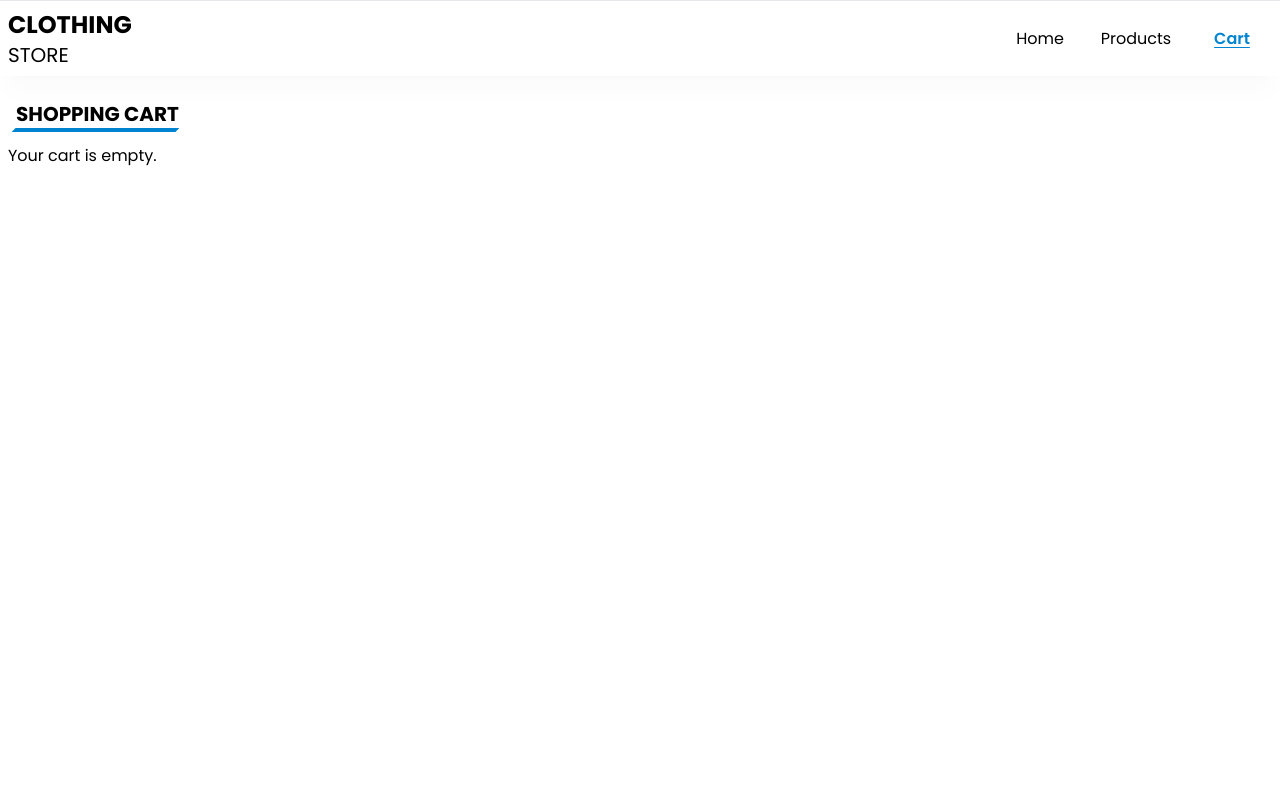
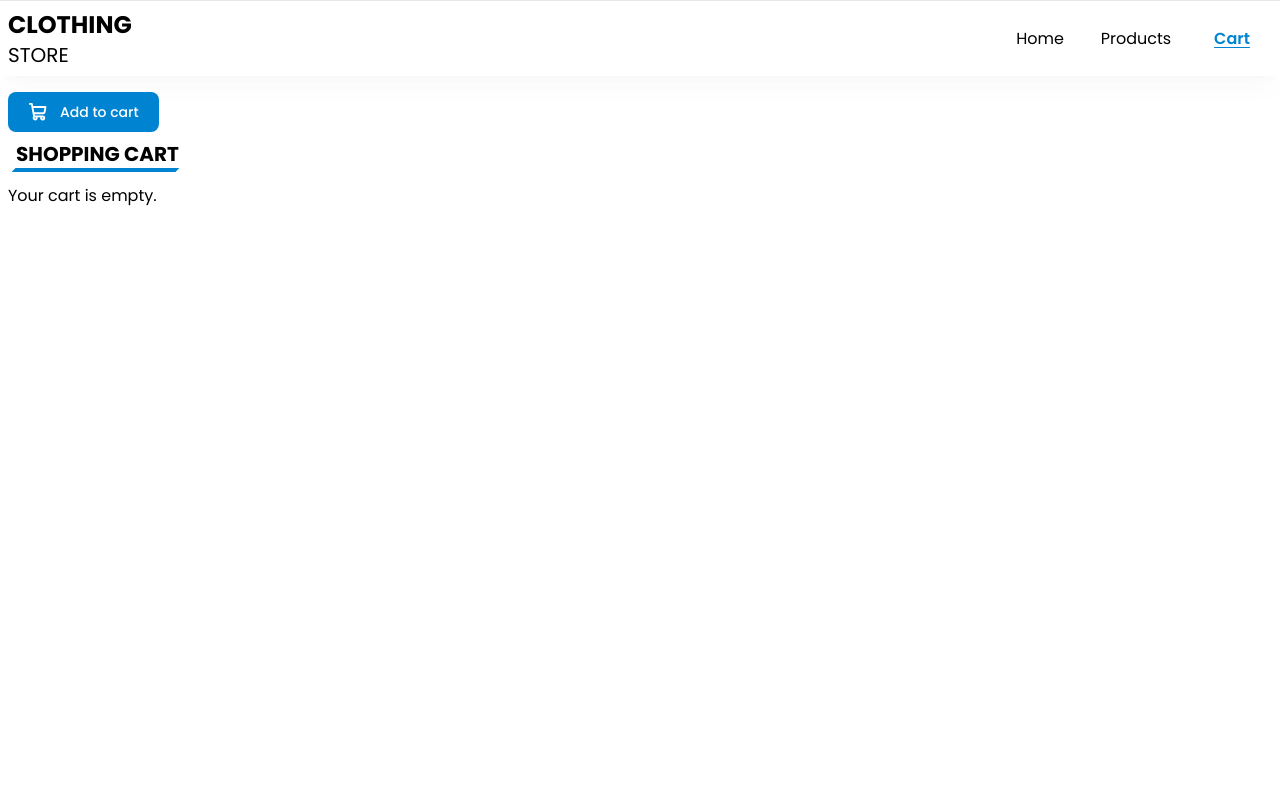
Before and after one commit to dcrnek1/react-shopping-cart, a React (Vite) app: page /cart in a window 1280 px wide. Shown: the top 800 px of the page. Built offline with nearby package versions, Linux system fonts and the light colour scheme.

Commit message:
toast messages upon adding/removing products from cart

```diff
--- a/package.json
+++ b/package.json
@@ -4,7 +4,7 @@
   "version": "0.0.0",
   "type": "module",
   "scripts": {
-    "dev": "vite --host",
+    "dev": "vite",
     "build": "vite build",
     "lint": "eslint .",
     "preview": "vite preview"
@@ -16,7 +16,9 @@
     "react": "^19.1.0",
     "react-dom": "^19.1.0",
     "react-router-dom": "^7.6.1",
-    "tailwindcss": "^4.1.8"
+    "sonner": "^2.0.5",
+    "tailwindcss": "^4.1.8",
+    "vaul": "^1.1.2"
   },
   "devDependencies": {
     "@eslint/js": "^9.25.0",
--- a/src/components/Footer.jsx
+++ b/src/components/Footer.jsx
@@ -1,7 +1,7 @@
 export default function Footer() {
   return (
-    <footer className="bg-gray-50 border-t-1 border-gray-200 px-4 py-7 mt-10 mb-16 sm:mb-0">
-      <div className="w-full mx-auto max-w-screen-xl flex flex-row items-center justify-between">
+    <footer className="bg-gray-50 border-t-1 w-screen border-gray-200 px-4 py-7 mt-10 mb-16 sm:mb-0">
+      <div className="w-full mx-auto max-w-7xl flex flex-row items-center justify-between">
         <span className="text-sm sm:text-base text-gray-500 sm:text-center">
           © 2025{" "}
           All Rights Reserved.
--- a/src/components/ProductCard.jsx
+++ b/src/components/ProductCard.jsx
@@ -2,6 +2,7 @@ import { ShoppingCartSimpleIcon } from "@phosphor-icons/react";
 import SmartImage from "../utils/SmartImage";
 import { useCartContext } from "../contexts/cartContext";
 import { Link } from "react-router-dom";
+import { toast } from "sonner";
 
 export default function ProductCard({ product }) {
   const { addToCart } = useCartContext();
--- /dev/null
+++ b/src/components/addToCartDrawer.jsx
@@ -0,0 +1,29 @@
+import { ShoppingCartIcon } from '@phosphor-icons/react';
+import { Drawer } from 'vaul';
+
+export default function VaulDrawer(product) {
+    const { addToCart, cart  } = product; // Assuming addToCart is passed as a prop
+    return (
+        <Drawer.Root>
+            <Drawer.Trigger className="">
+                <button
+                  onClick={() => addToCart(product)}
+                  className="text-white transition-colors mt-0 sm:mt-0 bg-primary hover:bg-primary/70 focus:ring-4 focus:ring-primary-300 font-medium rounded-lg text-sm px-5 py-2.5 focus:outline-none flex items-center gap-3 justify-center"
+                >
+                  <ShoppingCartIcon size={20} weight="bold" />
+                  Add to cart
+                </button>
+            </Drawer.Trigger>
+            <Drawer.Portal>
+                <Drawer.Overlay className="fixed inset-0 bg-black/40 z-100" />
+                <Drawer.Content className="bg-gray-100 flex flex-col rounded-t-[10px] mt-24 h-fit fixed bottom-0 left-0 right-0 outline-none z-100">
+                    <div className="p-4 bg-white rounded-t-[10px] flex-1">
+                        <div className="mx-auto w-12 h-1.5 flex-shrink-0 rounded-full bg-gray-300 mb-8"> </div>
+                        <div>Test</div>
+                        <div>Test</div>
+                    </div>
+                </Drawer.Content>
+            </Drawer.Portal>
+        </Drawer.Root>
+    );
+}
--- a/src/contexts/cartContext.jsx
+++ b/src/contexts/cartContext.jsx
@@ -1,4 +1,5 @@
 import { createContext, useContext, useState } from "react";
+import { toast } from "sonner";
 const CartContext = createContext();
 export function useCartContext() { return useContext(CartContext); }
 
@@ -6,46 +7,69 @@ export function useCartContext() { return useContext(CartContext); }
 export function CartProvider({ children }) {
   const [cart, setCart] = useState({});
 
-  function addToCart(product) {
+  function addToCart(product, quantity = 1) {
+    let toastMessage = "";
+    let newQuantity = 0;
+    if (cart[product.id] && cart[product.id].quantity + quantity > 25) {
+      toast.error("You cannot add more than 25 items of the same product to your cart.");
+      return;
+    }
     setCart((prev) => {
       const newCart = { ...prev };
       if (newCart[product.id]) {
-        newCart[product.id] = { ...newCart[product.id], quantity: newCart[product.id].quantity + 1 };
+        newCart[product.id] = { ...newCart[product.id], quantity: newCart[product.id].quantity + quantity };
+        newQuantity = newCart[product.id].quantity;
+        toastMessage = `${product.title} quantity updated to ${newCart[product.id].quantity}.`;
       } else {
-        newCart[product.id] = { ...product, quantity: 1 };
+        newCart[product.id] = { ...product, quantity: quantity };
+        toastMessage = `${product.title} has been added to your cart.`;
       }
       return newCart;
     });
+    toast.success(toastMessage);
   }
 
-  function removeCartItem (productId) {
+  function removeCartItem(productId) {
+    let toastMessage = "";
     setCart((prev) => {
       const newCart = { ...prev };
       if (newCart[productId]) {
         delete newCart[productId];
+        toastMessage = `Item has been removed from your cart.`;
       }
       return newCart;
     });
+    toast.warning(toastMessage);
   }
 
   function addQuantity(productId) {
+    if (cart[productId] && cart[productId].quantity >= 25) {
+      toast.error("You cannot add more than 25 items of the same product to your cart.");
+      return;
+    }
     setCart((prev) => {
       const newCart = { ...prev };
       if (newCart[productId] && newCart[productId].quantity < 25) {
-        newCart[productId] = {...newCart[productId], quantity: newCart[productId].quantity + 1};
+        newCart[productId] = { ...newCart[productId], quantity: newCart[productId].quantity + 1 };
       }
       return newCart;
     });
   }
 
   function substractQuantity(productId) {
+    if (cart[productId] && cart[productId].quantity <= 1) {
+      toast.error("You cannot have less than 1 item of the same product in your cart. Remove the item instead.");
+      return;
+    }
     setCart((prev) => {
       const newCart = { ...prev };
       if (newCart[productId] && newCart[productId].quantity > 1) {
-        newCart[productId] = {...newCart[productId], quantity: newCart[productId].quantity - 1};
+        newCart[productId] = { ...newCart[productId], quantity: newCart[productId].quantity - 1 };
       }
       return newCart;
     });
+
+    toastMessage.show && toast.error(toastMessage.text);
   }
 
 
--- a/src/index.css
+++ b/src/index.css
@@ -21,3 +21,7 @@ html {
   font-variation-settings:
     "wdth" 100;
 }
+
+body, html {
+  overflow-x: hidden !important;
+}
--- a/src/layouts/AppLayout.jsx
+++ b/src/layouts/AppLayout.jsx
@@ -3,6 +3,8 @@ import Navigation from "../components/Navigation";
 import Footer from "../components/Footer";
 import { FiltersProvider } from "../contexts/filterContext";
 import { CartProvider } from "../contexts/cartContext";
+import { Toaster } from "sonner";
+import { CheckCircleIcon, ExclamationMarkIcon } from "@phosphor-icons/react";
 
 export default function AppLayout() {
   return (
@@ -10,7 +12,13 @@ export default function AppLayout() {
       <FiltersProvider>
         <CartProvider>
           <Navigation />
-          <main className="sm:pb-0 flex flex-col min-h-screen">
+          <main className="sm:pb-0 flex flex-col w-screen min-h-screen">
+
+            <Toaster visibleToasts={9} position="top-center" icons={{
+              success: <CheckCircleIcon weight="fill" size={20} className="text-green-500" />,
+              warning: <ExclamationMarkIcon weight="fill" size={20} className="text-yellow-500" />,
+              error: <ExclamationMarkIcon weight="fill" size={20} className="text-red-500" />
+            }} duration={3000} swipeDirections={['top', 'left', 'right']} />
             <Outlet />
             <ScrollRestoration />
           </main>
--- a/src/pages/CartPage.jsx
+++ b/src/pages/CartPage.jsx
@@ -2,6 +2,8 @@ import { XIcon } from "@phosphor-icons/react";
 import { useCartContext } from "../contexts/cartContext";
 import LazyImage from "../utils/SmartImage";
 import { Link } from "react-router-dom";
+import { toast } from "sonner";
+import VaulDrawer from "../components/addToCartDrawer";
 
 export default function CartPage() {
   const { cart, removeCartItem, addQuantity, substractQuantity } =
@@ -12,7 +14,8 @@ export default function CartPage() {
   );
 
   return (
-    <div className="container mx-auto p-2 pt-4 max-w-7xl w-full">
+    <div className="container mx-auto p-2 pt-4 max-w-7xl w-screen">
+      <VaulDrawer />
       <h1 className="text-xl font-bold sm:text.2xl uppercase py-2 mb-2 relative w-max">
         <span className="z-2 relative pl-2">Shopping cart</span>
         <div className="absolute bottom-1 h-1 w-full bg-primary">
@@ -73,7 +76,7 @@ export default function CartPage() {
                     </div>
                     <div className="flex flex-row gap-3 items-center hidden sm:block">
                       <button
-                        onClick={() => removeCartItem(product.id)}
+                        onClick={() => {removeCartItem(product.id);}}
                         className="hover:cursor-pointer text-red-700 text-sm font-normal hover:underline hover:underline-offset-2 py-2 rounded flex gap-1 items-center"
                       >
                         <XIcon size={14} weight="bold" />
@@ -82,10 +85,10 @@ export default function CartPage() {
                     </div>
                   </div>
                 </div>
-                <div className="flex gap-8 items-center justify-between sm:justify-end mt-5 sm:mt-0 w-full sm:w-auto">
+                <div className="flex gap-8 items-center justify-between sm:justify-end mt-5 sm:mt-0 w-screen sm:w-auto">
                   <div className="block sm:hidden">
                     <button
-                      onClick={() => removeCartItem(product.id)}
+                      onClick={() => {toast.warning("Product removed from cart."); removeCartItem(product.id);}}
                       className="hover:cursor-pointer text-red-500 text-sm font-normal hover:underline hover:underline-offset-2 py-2 rounded flex gap-1 items-center"
                     >
                       <XIcon size={14} weight="bold" />
--- a/src/pages/ProductDetailPage.jsx
+++ b/src/pages/ProductDetailPage.jsx
@@ -3,6 +3,7 @@ import { Link, useParams } from "react-router";
 import LazyImage from "../utils/SmartImage";
 import { ShoppingCartIcon } from "@phosphor-icons/react";
 import { useCartContext } from "../contexts/cartContext";
+import VaulDrawer from "../components/addToCartDrawer";
 
 export default function ProductDetailPage() {
   const { productId } = useParams();
@@ -175,6 +176,7 @@ export default function ProductDetailPage() {
               </div>
 
               <div className="mt-5 sm:gap-4 sm:items-center flex justify-end sm:justify-start sm:mt-8">
+                <VaulDrawer />
                 <button
                   onClick={() => addToCart(product)}
                   className="text-white transition-colors mt-0 sm:mt-0 bg-primary hover:bg-primary/70 focus:ring-4 focus:ring-primary-300 font-medium rounded-lg text-sm px-5 py-2.5 focus:outline-none flex items-center gap-3 justify-center"
```
Also changed, not shown: src/components/Navigation.jsx (+4 -4 lines), 1 other file (tests, documents, lock files or other folders). Lines whose indentation alone changed are shown as unchanged.
